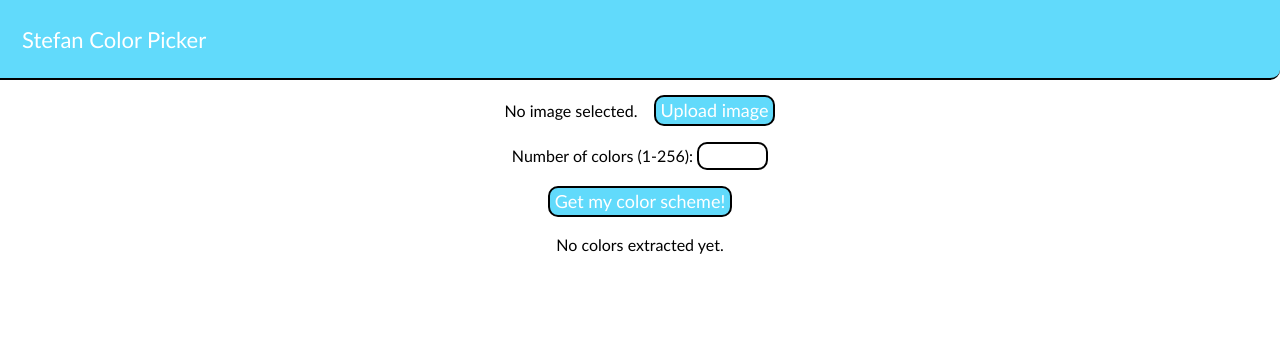
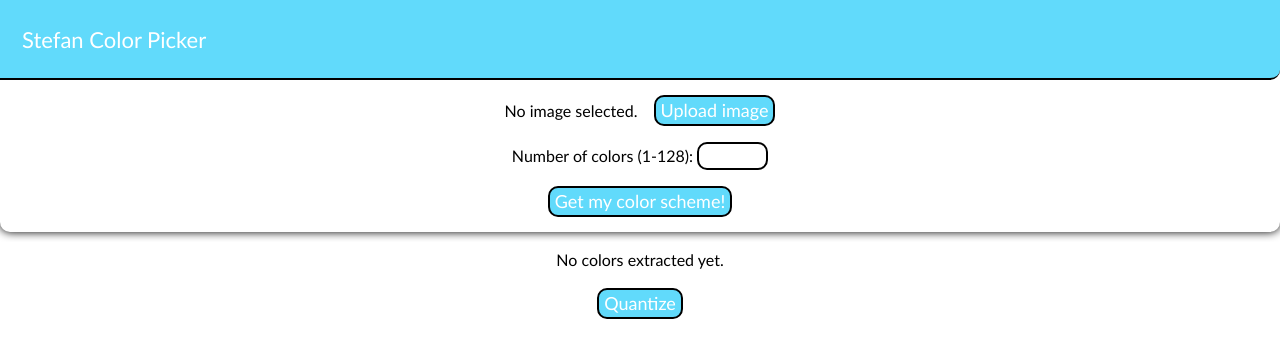
Before and after one commit to StefanBadiu/color-scheme, a React (Create React App) app in the folder frontend/: page / in a window 1280 px wide. Shown: the top 358 px of the page. Built offline with nearby package versions, Linux system fonts and the light colour scheme.

Commit message:
Fixes for quantizing in colorscheme function (also: minor CSS changes, image quantize display function for debugging)

```diff
--- a/frontend/src/App.css
+++ b/frontend/src/App.css
@@ -80,6 +80,14 @@
   padding: 0px 2px;
 }
 
+.input-container {
+  box-shadow: #000000 0px 0px 10px 0px;
+  clip-path: inset(0px -10px -10px -10px);
+  border-radius: 0px 0px 10px 10px;
+  width: 100%;
+  margin: 0;
+}
+
 @keyframes App-logo-spin {
   from {
     transform: rotate(0deg);
--- a/frontend/src/App.js
+++ b/frontend/src/App.js
@@ -32,6 +32,7 @@ function App() {
   const [error, setError] = useState('No image selected.');
   const [colors, setColors] = useState(null);
   const [mainColor, setMainColor] = useState(hexToRGB("#61dafb"));
+  const [quantizeSample, setQuantizeSample] = useState(null);
   const fileInputRef = useRef(null);
 
   /*useEffect(() => {
@@ -90,6 +91,32 @@ function App() {
     }
   };
 
+  const quantize = async () => {
+    console.log("QUANTIZE !!");
+    try {
+      const formData = new FormData();
+      formData.append("file", fileInputRef.current.files[0]);
+
+      const response = await fetch("http://127.0.0.1:8000/api/quantize", {
+        method: "POST",
+        body: formData,
+      });
+
+      if (!response.ok) {
+        console.log("OOPS!");
+        throw new Error("Failed to fetch quantized image.");
+      }
+
+      console.log(response || "NO RESPONSE");
+
+      const blob = await response.blob();
+      const imageUrl = URL.createObjectURL(blob);
+      setQuantizeSample(imageUrl);
+    } catch (err) {
+      setError(err.message);
+    }
+  }
+
   const colorScheme = async () => {
     console.log("COLOR SCHEME !!");
     const colorCount = document.getElementById("colors").value;
@@ -135,11 +162,9 @@ function App() {
       </header>
     </div>
 
-    <div className="main mt-[15px] flex flex-col gap-4">
-      {/*<p>
-        API sample message: {message || "Loading..."}
-      </p>*/}
-      <div className="flex flex-row items-center gap-4">
+    <div className="main flex flex-col gap-4">
+      <div className="input-container flex flex-col items-center gap-4">
+        <div className="flex flex-row items-center gap-4 mt-[15px]">
           <input
             type="file"
             id="input"
@@ -161,12 +186,13 @@ function App() {
           </button>
         </div>
         <div>
-        <label for="colors">Number of colors (1-256): </label>
-        <input className="border" type="number" id="colors" name="colors" min="1" max="256" />
+          <label for="colors">Number of colors (1-128): </label>
+          <input className="border" type="number" id="colors" name="colors" min="1" max="128" />
         </div>
-      <button className="button" type="button" onClick={colorScheme}>
+        <button className="button mb-[15px]" type="button" onClick={colorScheme}>
           Get my color scheme!
         </button>
+      </div>
       <div>
         {colors && colors.message.length > 0 ? ( // Check if colors exist
           <div>
@@ -192,6 +218,17 @@ function App() {
           <p>No colors extracted yet.</p>
         )}
       </div>
+      <div className="flex flex-col items-center gap-4">
+        <button className="button" type="button" onClick={quantize}>
+          Quantize
+        </button>
+        {quantizeSample && (
+          <div>
+            <p>Quantized Image:</p>
+            <img src={quantizeSample} alt="Quantized" className="img-preview" />
+          </div>
+        )}
+      </div>
     </div>
   </>);
 }
```
Lines whose indentation alone changed are shown as unchanged.
